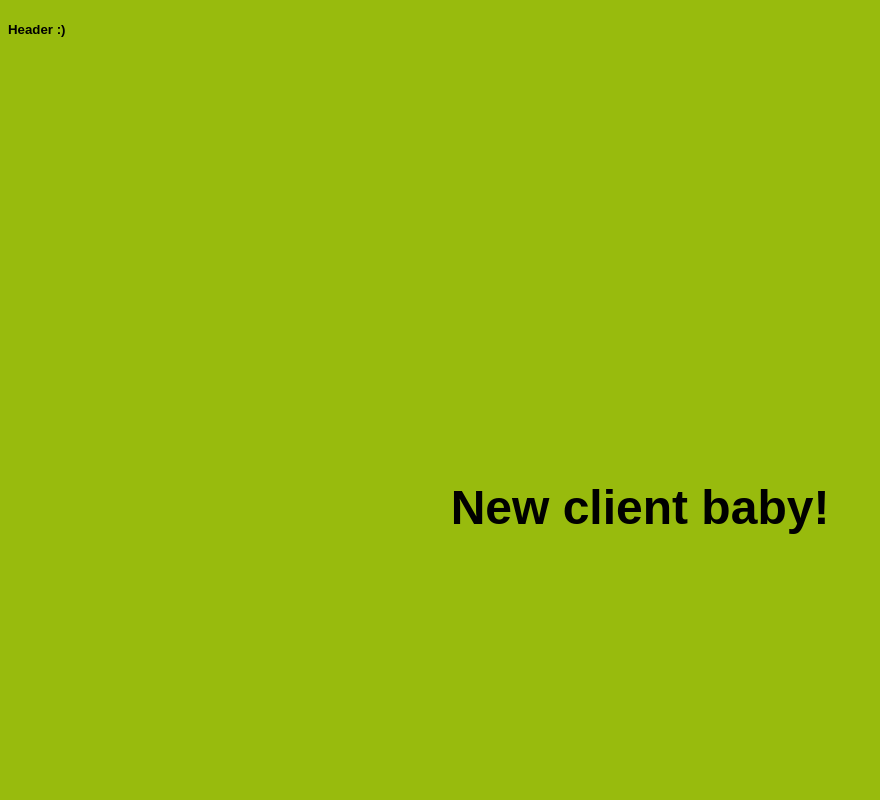
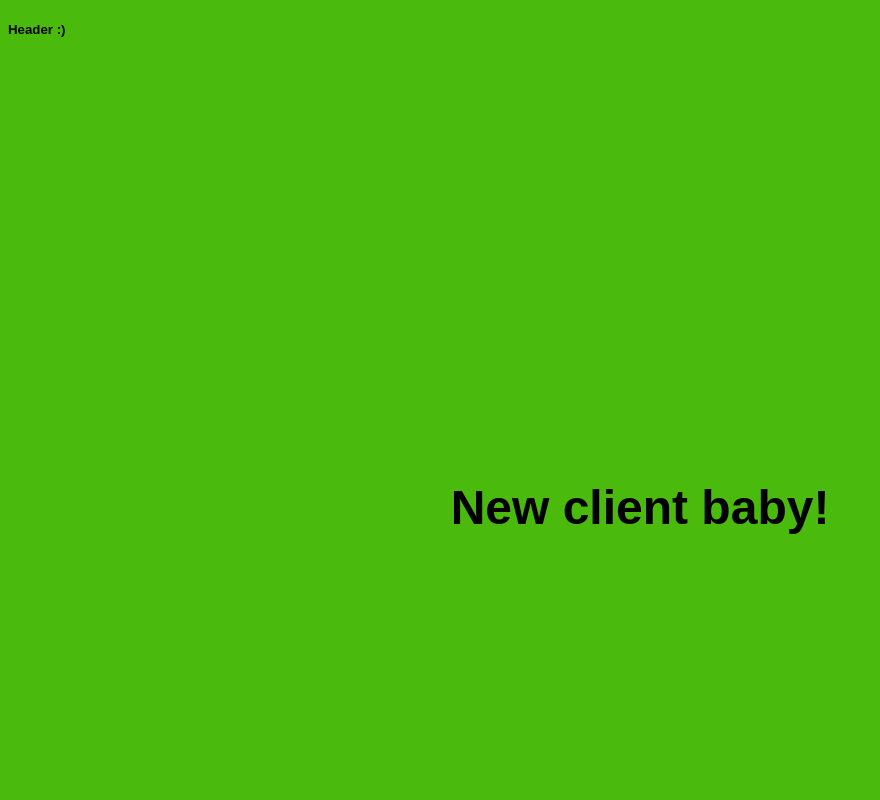
Before and after one commit to fjinkis/test, a website: page client/index.html in a window 1280 px wide. Shown: the top 800 px of the page, without its empty margins (0-880 px from the left). Drawn offline with Linux system fonts and the light colour scheme.

```diff
--- a/client/index.html
+++ b/client/index.html
@@ -1,7 +1,7 @@
 <!doctype html>
 
 <html style="
-    background: #98bb0d;
+    background: #4abb0d;
     font-family: fantasy;
     align-items: center;
     align-content: center;
```
Also changed, not shown: .circleci/config.yml.
